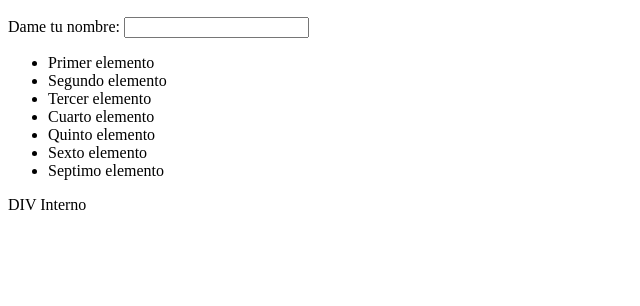
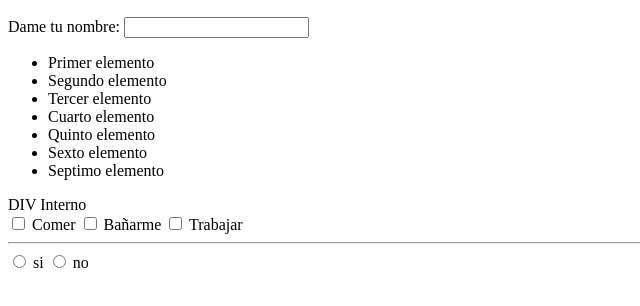
Before and after one commit to Roosterbear/js, a plain HTML site: page index.html in a window 1280 px wide. Shown: the part 110-416 px from the top of the page, without its empty margins (0-640 px from the left). Drawn offline with Linux system fonts and the light colour scheme.

Commit message:
cambio index

```diff
--- a/index.html
+++ b/index.html
@@ -25,6 +25,12 @@
 
    <div class="row">
        <div class="interno">DIV Interno</div>
+       <input type="checkbox" id="opcion"> Comer
+       <input type="checkbox" id="opcion"> Bañarme
+       <input type="checkbox" id="opcion"> Trabajar
+       <hr>
+       <input type="radio" id="radio1"> si
+       <input type="radio" id="radio2"> no
    </div>
 </div>
 <script src="script.js"></script>
```
